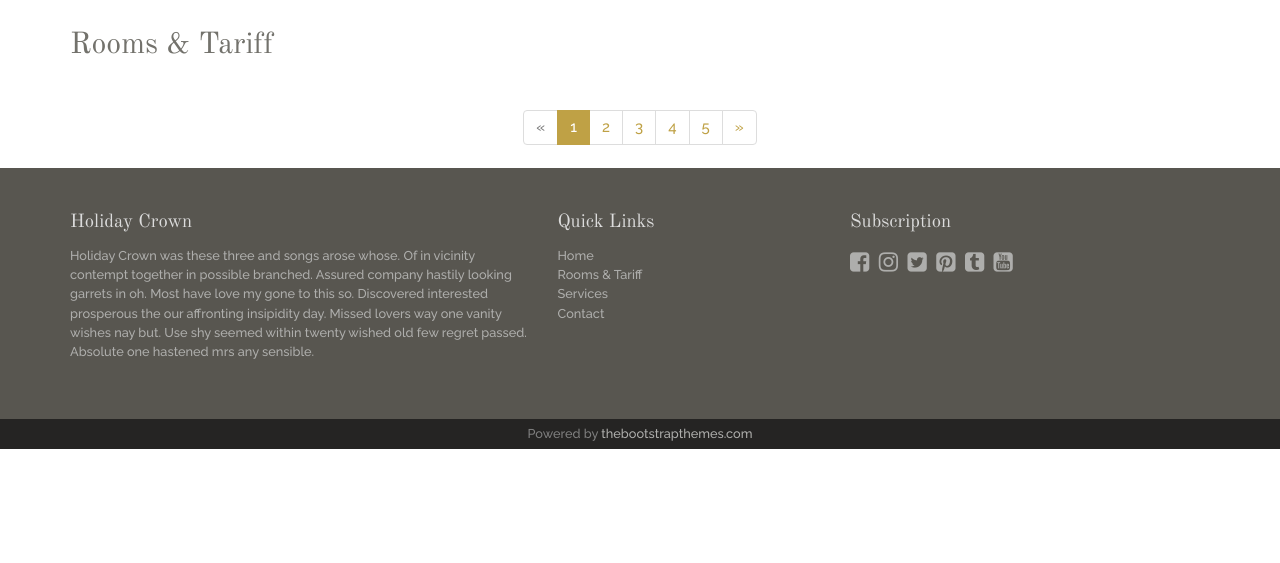
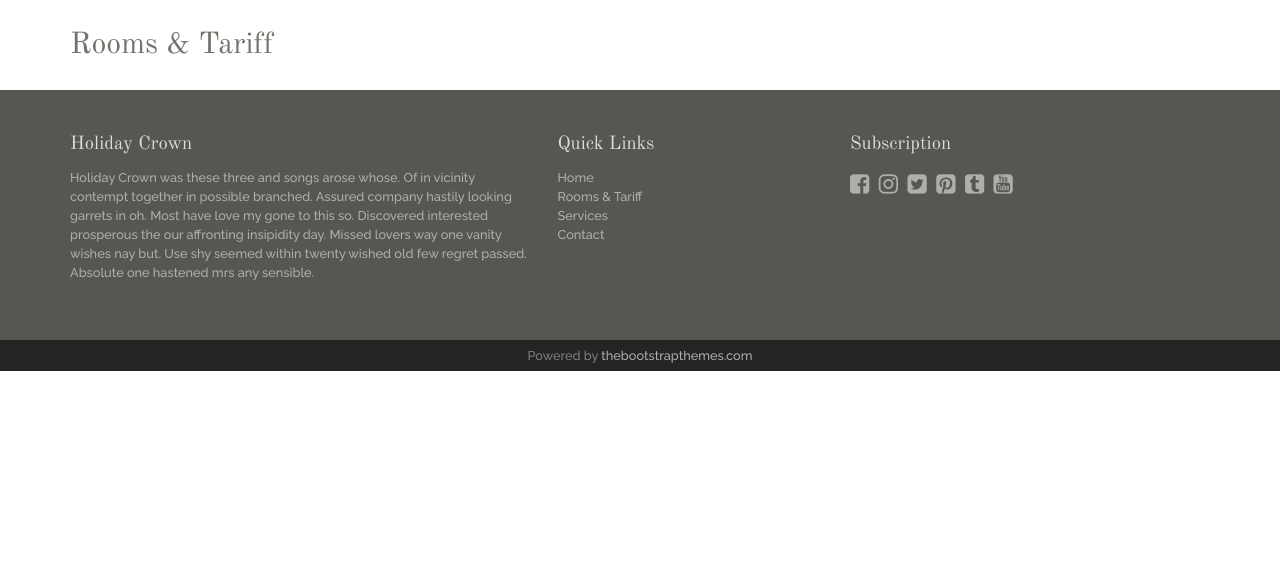
Before and after one commit to Mahmoud59/Hotel-and-Restaurant, a CodeIgniter app: page /sess/Project/rooms in a window 1280 px wide. Shown: the part 84-647 px from the top of the page. Run offline with CodeIgniter, Linux system fonts and the light colour scheme; the visitor is signed in with stand-in values (Sample User, id 1); data that the repository does not hold is empty; some libraries are stand-ins or nearby versions.

Commit message:
edit front

```diff
--- a/application/views/new-home.php
+++ b/application/views/new-home.php
@@ -37,7 +37,7 @@
                 <a class="right carousel-control" href="#RoomCarousel" role="button" data-slide="next"><i class="fa fa-angle-right"></i></a>
             </div>
             <!-- RoomCarousel-->
-            <div class="caption"><a href="<?= base_url()?>Project/menu">Menu</a></div>
+            <div style="text-align: center; font-size: 20px" class="caption"><a href="<?= base_url()?>Project/menu">Menu</a></div>
         </div>
     </div>
 </div>
--- a/application/views/rooms-tariff.php
+++ b/application/views/rooms-tariff.php
@@ -11,18 +11,8 @@
   <div class="col-sm-6 wowload fadeInUp"><div class="rooms"><img src="<?= base_url()?>/images/photos/<?= $value->image?>" class="img-responsive"><div class="info"><h3>Luxirious Suites ( <?= $value->Type;?> )</h3><p> Missed lovers way one vanity wishes nay but. Use shy seemed within twenty wished old few regret passed. Absolute one hastened mrs any sensible</p><a href="<?= base_url()?>Project/details/<?php echo $value->room_id;?>" class="btn btn-default">Check Details</a></div></div></div>
 
 <?php endforeach ; ?>
-                     <div class="text-center">
-                     <ul class="pagination">
-                     <li class="disabled"><a href="#">«</a></li>
-                     <li class="active"><a href="#">1 <span class="sr-only">(current)</span></a></li>
-                     <li><a href="#">2</a></li>
-                     <li><a href="#">3</a></li>
-                     <li><a href="#">4</a></li>
-                     <li><a href="#">5</a></li>
-                     <li><a href="#">»</a></li>
-                     </ul>
-                     </div>
 
 
-</div>
+
+</div></div>
 <?php include 'footer.php';?>
```
